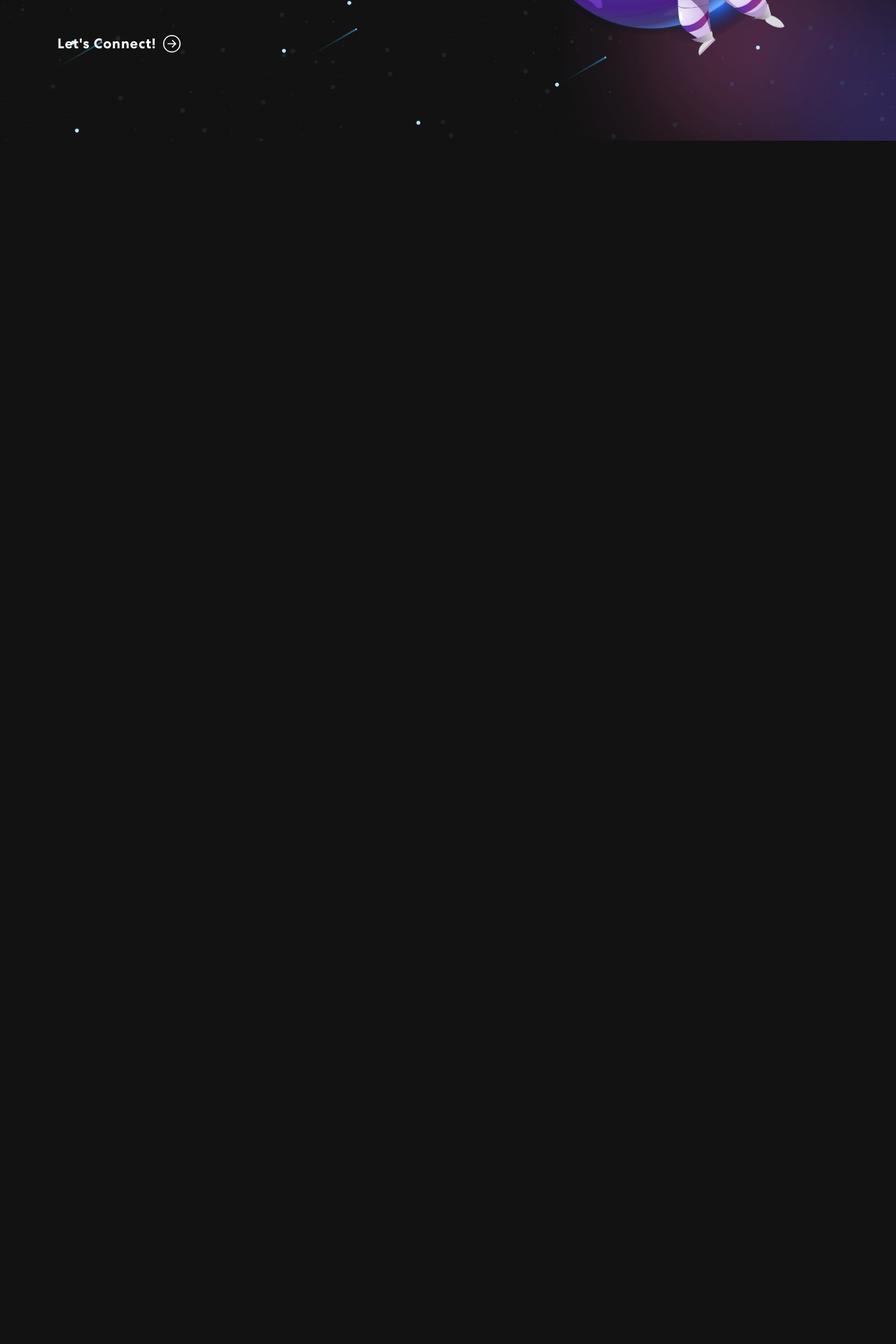
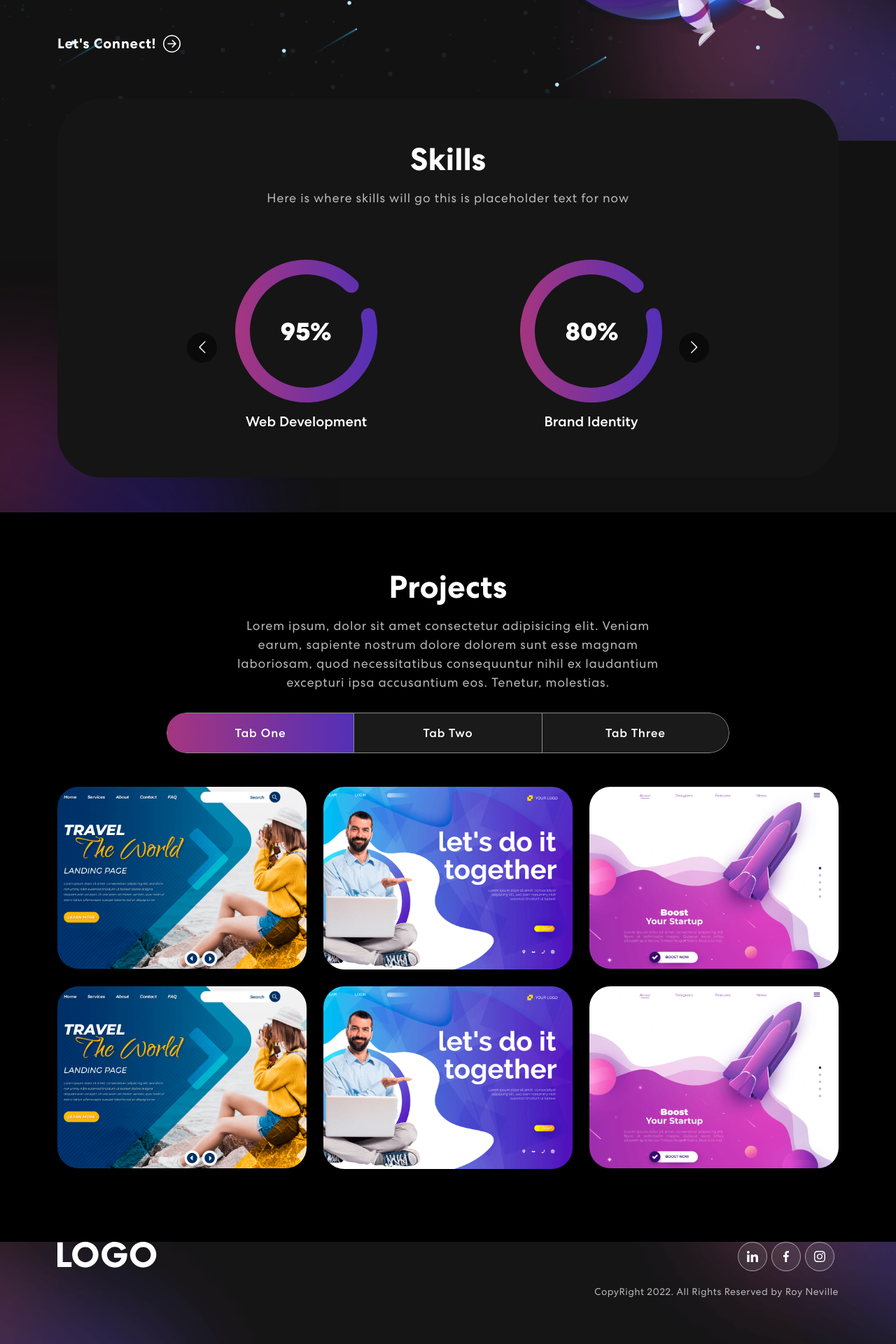
Before and after one commit to RNEV/Personal-Portfolio, a React (Create React App) app: page / in a window 1280 px wide. Shown: the part 565-2485 px from the top of the page at 70% size. Before the commit the page ends 800 px from the top, so only its background shows below. Built offline with nearby package versions, Linux system fonts and the light colour scheme.

Commit message:
Footer component

```diff
--- a/package.json
+++ b/package.json
@@ -7,10 +7,15 @@
     "@testing-library/react": "^13.3.0",
     "@testing-library/user-event": "^13.5.0",
     "bootstrap": "^5.1.3",
+    "cors": "^2.8.5",
+    "express": "^4.18.1",
+    "nodemailer": "^6.7.5",
     "react": "^18.2.0",
     "react-bootstrap": "^2.4.0",
     "react-bootstrap-icons": "^1.8.4",
     "react-dom": "^18.2.0",
+    "react-mailchimp-subscribe": "^2.1.3",
+    "react-multi-carousel": "^2.8.2",
     "react-scripts": "5.0.1",
     "web-vitals": "^2.1.4"
   },
--- a/src/App.js
+++ b/src/App.js
@@ -1,7 +1,10 @@
 import logo from './logo.svg';
 import './App.css';
 import { NavBar } from './components/NavBar';
-import Banner from './components/Banner';
+import { Banner } from './components/Banner';
+import { Skills } from './components/Skills';
+import { Projects } from './components/Projects';
+import { Footer } from './components/Footer';
 import 'bootstrap/dist/css/bootstrap.min.css';
 
 function App() {
@@ -9,6 +12,9 @@ function App() {
     <div className="App">
       <NavBar />
       <Banner />
+      <Skills />
+      <Projects />
+      <Footer />
     </div>
   );
 }
--- a/src/components/Banner.js
+++ b/src/components/Banner.js
@@ -4,7 +4,7 @@ import { Container, Row, Col } from 'react-bootstrap';
 import { ArrowRightCircle } from 'react-bootstrap-icons';
 import headerImg from '../assets/img/header-img.svg';
 
-export default function Banner() {
+export const Banner = () => {
   const [loopNum, setLoopNum] = useState(0);
   const [isDeleting, setIsDeleting] = useState(false);
   const toRotate = ['Web Developer', 'Web Designer', 'UI/UX Designer'];
@@ -60,4 +60,4 @@ export default function Banner() {
       </Container>
     </section>
   );
-}
+};
--- /dev/null
+++ b/src/components/Footer.js
@@ -0,0 +1,34 @@
+import React from 'react';
+import { Container, Row, Col } from 'react-bootstrap';
+import logo from '../assets/img/logo.svg';
+import navIcon1 from '../assets/img/nav-icon1.svg';
+import navIcon2 from '../assets/img/nav-icon2.svg';
+import navIcon3 from '../assets/img/nav-icon3.svg';
+
+export const Footer = () => {
+  return (
+    <footer className="footer">
+      <Container>
+        <Row className="align-item-center">
+          <Col sm={6}>
+            <img src={logo} alt="Logo" />
+          </Col>
+          <Col sm={6} className="text-center text-sm-end">
+            <div className="social-icon">
+              <a href="">
+                <img src={navIcon1} alt="Icon1" />
+              </a>
+              <a href="">
+                <img src={navIcon2} alt="Icon2" />
+              </a>
+              <a href="">
+                <img src={navIcon3} alt="Icon3" />
+              </a>
+            </div>
+            <p>CopyRight 2022. All Rights Reserved by Roy Neville</p>
+          </Col>
+        </Row>
+      </Container>
+    </footer>
+  );
+};
--- /dev/null
+++ b/src/components/ProjectCard.js
@@ -0,0 +1,16 @@
+import React from 'react';
+import { Col } from 'react-bootstrap';
+
+export const ProjectCard = ({ title, description, imgUrl }) => {
+  return (
+    <Col sm={6} md={4}>
+      <div className="proj-imgbx">
+        <img src={imgUrl} alt="image" />
+        <div className="proj-txtx">
+          <h4>{title}</h4>
+          <span>{description}</span>
+        </div>
+      </div>
+    </Col>
+  );
+};
--- /dev/null
+++ b/src/components/Projects.js
@@ -0,0 +1,82 @@
+import React from 'react';
+import { Container, Row, Col, Nav, Tab } from 'react-bootstrap';
+import { ProjectCard } from './ProjectCard';
+import colorSharp2 from '../assets/img/color-sharp2.png';
+import projImg1 from '../assets/img/project-img1.png';
+import projImg2 from '../assets/img/project-img2.png';
+import projImg3 from '../assets/img/project-img3.png';
+
+export const Projects = () => {
+  const projects = [
+    {
+      title: 'Business Startup',
+      description: 'Design & Development',
+      imgUrl: projImg1,
+    },
+    {
+      title: 'Business Startup',
+      description: 'Design & Development',
+      imgUrl: projImg2,
+    },
+    {
+      title: 'Business Startup',
+      description: 'Design & Development',
+      imgUrl: projImg3,
+    },
+    {
+      title: 'Business Startup',
+      description: 'Design & Development',
+      imgUrl: projImg1,
+    },
+    {
+      title: 'Business Startup',
+      description: 'Design & Development',
+      imgUrl: projImg2,
+    },
+    {
+      title: 'Business Startup',
+      description: 'Design & Development',
+      imgUrl: projImg3,
+    },
+  ];
+  return (
+    <section className="project" id="project">
+      <Container>
+        <Row>
+          <Col>
+            <h2>Projects</h2>
+            <p>
+              Lorem ipsum, dolor sit amet consectetur adipisicing elit. Veniam earum, sapiente nostrum dolore dolorem sunt esse magnam laboriosam, quod necessitatibus consequuntur nihil ex laudantium
+              excepturi ipsa accusantium eos. Tenetur, molestias.
+            </p>
+            <Tab.Container id="projects-tabs" defaultActiveKey="first">
+              <Nav variant="pills" className="nav-pills mb-5 justify-content-center align-items center" id="pills-tab">
+                <Nav.Item>
+                  <Nav.Link eventKey="first">Tab One</Nav.Link>
+                </Nav.Item>
+                <Nav.Item>
+                  <Nav.Link eventKey="second">Tab Two</Nav.Link>
+                </Nav.Item>
+                <Nav.Item>
+                  <Nav.Link eventKey="third">Tab Three</Nav.Link>
+                </Nav.Item>
+              </Nav>
+              <Tab.Content>
+                <Tab.Pane eventKey="first">
+                  <Row>
+                    {projects.map((project, index) => {
+                      return <ProjectCard key={index} {...project} />;
+                    })}
+                  </Row>
+                </Tab.Pane>
+                <Tab.Pane eventKey="second">Lorem, ipsum.</Tab.Pane>
+                <Tab.Pane eventKey="third">Lorem, ipsum.</Tab.Pane>
+              </Tab.Content>
+            </Tab.Container>
+          </Col>
+        </Row>
+      </Container>
+      <img className="background-image-right" src={colorSharp2} alt="background-image-right" />
+    </section>
+  );
+};
--- /dev/null
+++ b/src/components/Skills.js
@@ -0,0 +1,63 @@
+import React from 'react';
+import { Container, Row, Col } from 'react-bootstrap';
+import Carousel from 'react-multi-carousel';
+import 'react-multi-carousel/lib/styles.css';
+import meter1 from '../assets/img/meter1.svg';
+import meter2 from '../assets/img/meter2.svg';
+import meter3 from '../assets/img/meter3.svg';
+import colorSharp from '../assets/img/color-sharp.png';
+
+export const Skills = () => {
+  const responsive = {
+    superLargeDesktop: {
+      // the naming can be any, depends on you.
+      breakpoint: { max: 4000, min: 3000 },
+      items: 5,
+    },
+    desktop: {
+      breakpoint: { max: 3000, min: 1024 },
+      items: 3,
+    },
+    tablet: {
+      breakpoint: { max: 1024, min: 464 },
+      items: 2,
+    },
+    mobile: {
+      breakpoint: { max: 464, min: 0 },
+      items: 1,
+    },
+  };
+  return (
+    <section className="skill" id="skills">
+      <Container>
+        <Row>
+          <Col>
+            <div className="skill-bx">
+              <h2>Skills</h2>
+              <p>Here is where skills will go this is placeholder text for now</p>
+              <Carousel responsive={responsive} infinite={true} className="skill-slider">
+                <div className="item">
+                  <img src={meter1} alt="Image" />
+                  <h5>Web Development</h5>
+                </div>
+                <div className="item">
+                  <img src={meter2} alt="Image" />
+                  <h5>Brand Identity</h5>
+                </div>
+                <div className="item">
+                  <img src={meter3} alt="Image" />
+                  <h5>Logo Design</h5>
+                </div>
+                <div className="item">
+                  <img src={meter1} alt="Image" />
+                  <h5>Web Dev</h5>
+                </div>
+              </Carousel>
+            </div>
+          </Col>
+        </Row>
+      </Container>
+      <img className="background-image-left" src={colorSharp} alt="bg-image-left" />
+    </section>
+  );
+};
```
Also changed, not shown: src/components/Contact.js (added, +90 -0 lines), 2 other files (tests, documents, lock files or other folders).
